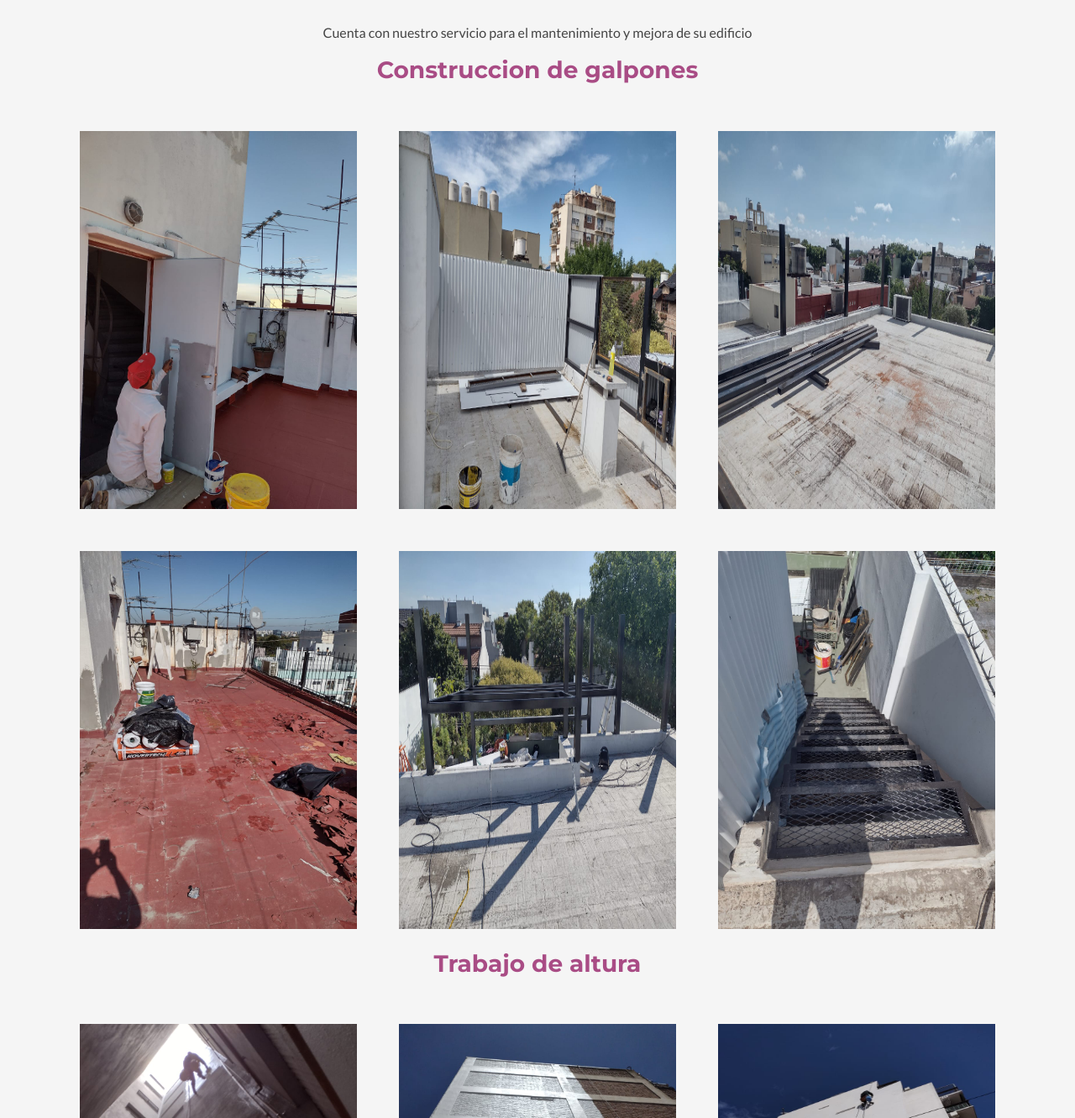
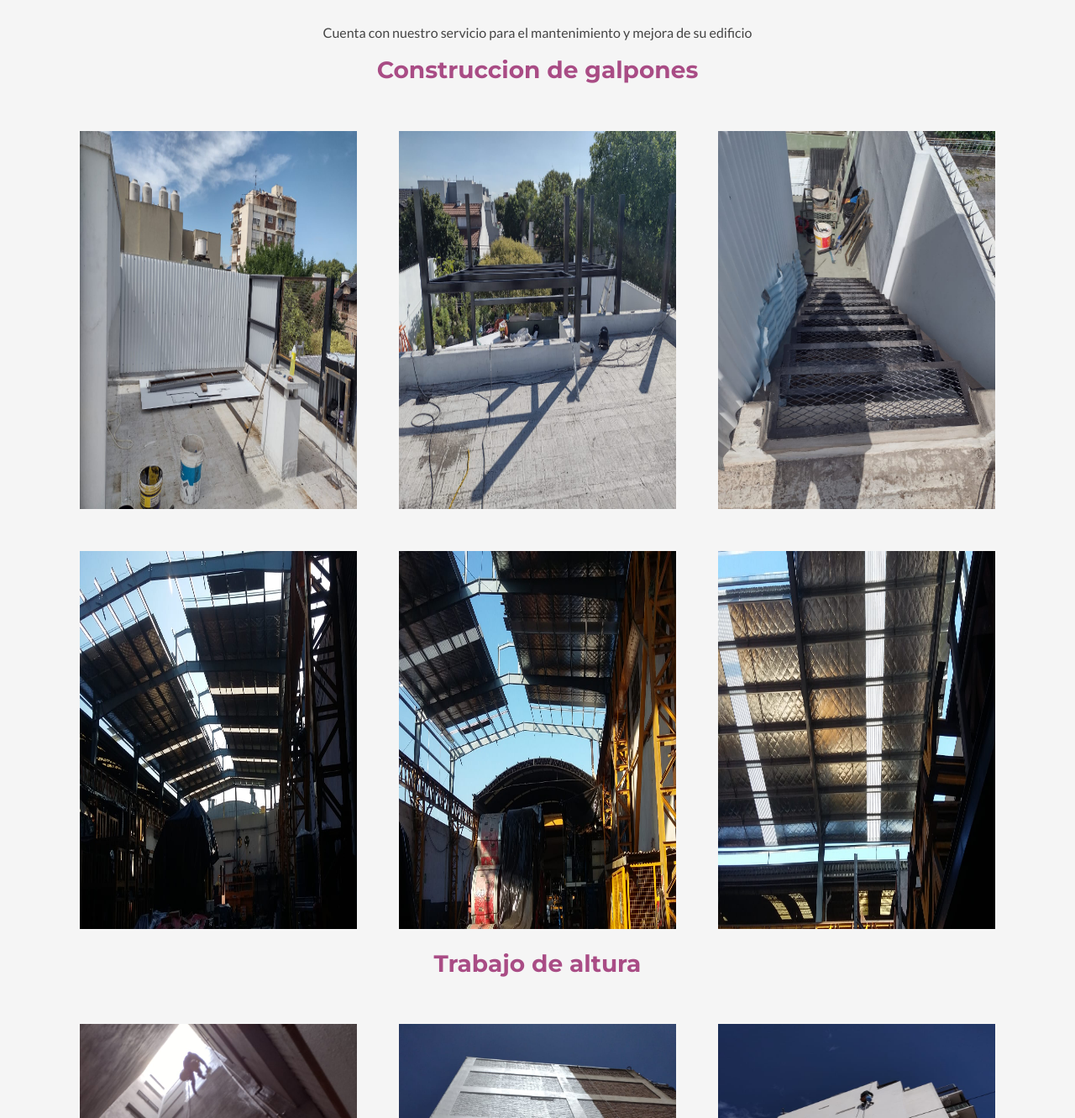
Before and after one commit to Volkya/jdg-landing, a plain HTML site: page index.html in a window 1280 px wide. Shown: the part 1680-3011 px from the top of the page at 84% size. Drawn offline with nearby package versions, Linux system fonts and the light colour scheme.

Commit message:
galeria modificada

```diff
--- a/index.html
+++ b/index.html
@@ -219,22 +219,22 @@
             <div class="row">
                 <h3 class="title text-center">Construccion de galpones</h3>
                 <div class="col-lg-4 col-md-6 col-sm-12">
-                    <img src="assets/images/gal1.jpeg" alt="">
-                </div>
-                <div class="col-lg-4 col-md-6 col-sm-12">
                     <img src="assets/images/gali2.jpeg" alt="">
-                </div>
-                <div class="col-lg-4 col-md-6 col-sm-12">
-                    <img src="assets/images/gal3.jpeg" alt="">
-                </div>
-                <div class="col-lg-4 col-md-6 col-sm-12">
-                    <img src="assets/images/gal4.jpeg" alt="">
                 </div>
                 <div class="col-lg-4 col-md-6 col-sm-12">
                     <img src="assets/images/gal5.jpeg" alt="">
                 </div>
                 <div class="col-lg-4 col-md-6 col-sm-12">
                     <img src="assets/images/gal6.jpeg" alt="">
+                </div>
+                <div class="col-lg-4 col-md-6 col-sm-12">
+                    <img src="assets/images/tinglados1.jpeg" alt="">
+                </div>
+                <div class="col-lg-4 col-md-6 col-sm-12">
+                    <img src="assets/images/tinglados3.jpeg" alt="">
+                </div>
+                <div class="col-lg-4 col-md-6 col-sm-12">
+                    <img src="assets/images/tinglados5.jpeg" alt="">
                 </div>
                 <h3 class="title text-center">Trabajo de altura</h3>
                 <div class="col-lg-4 col-md-6 col-sm-12">
```
